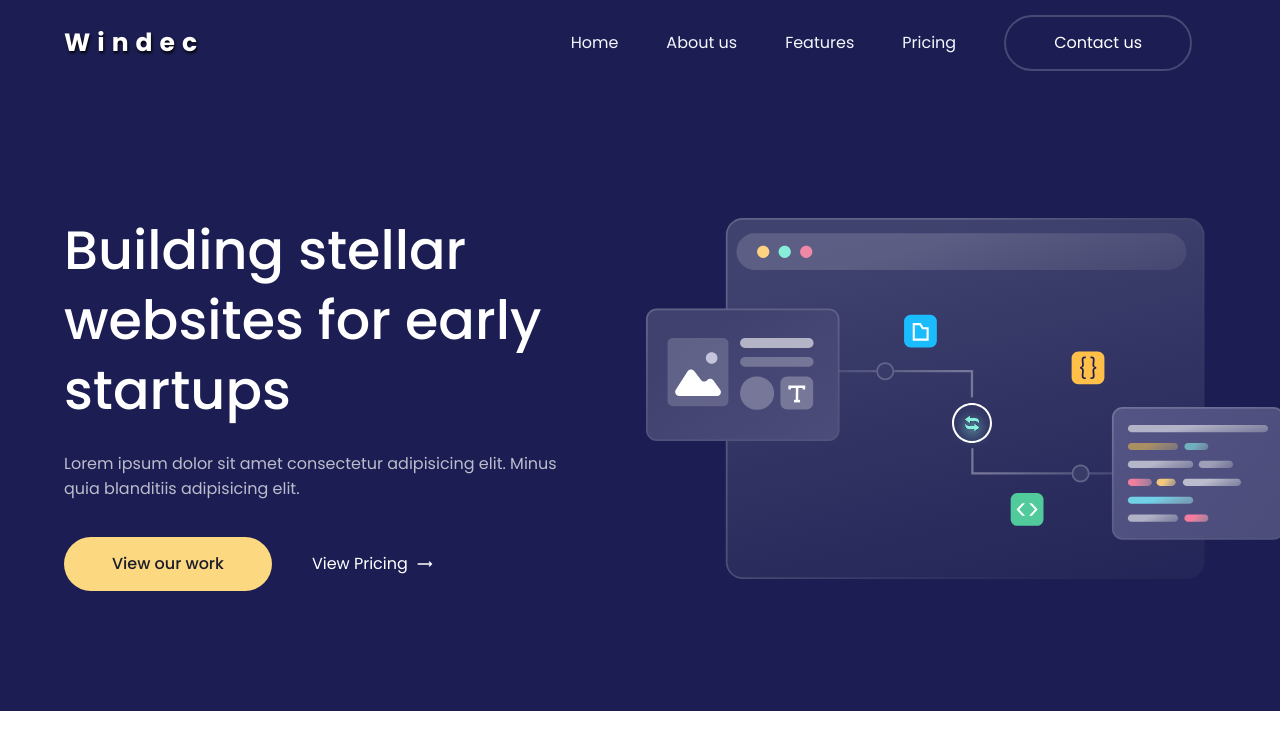
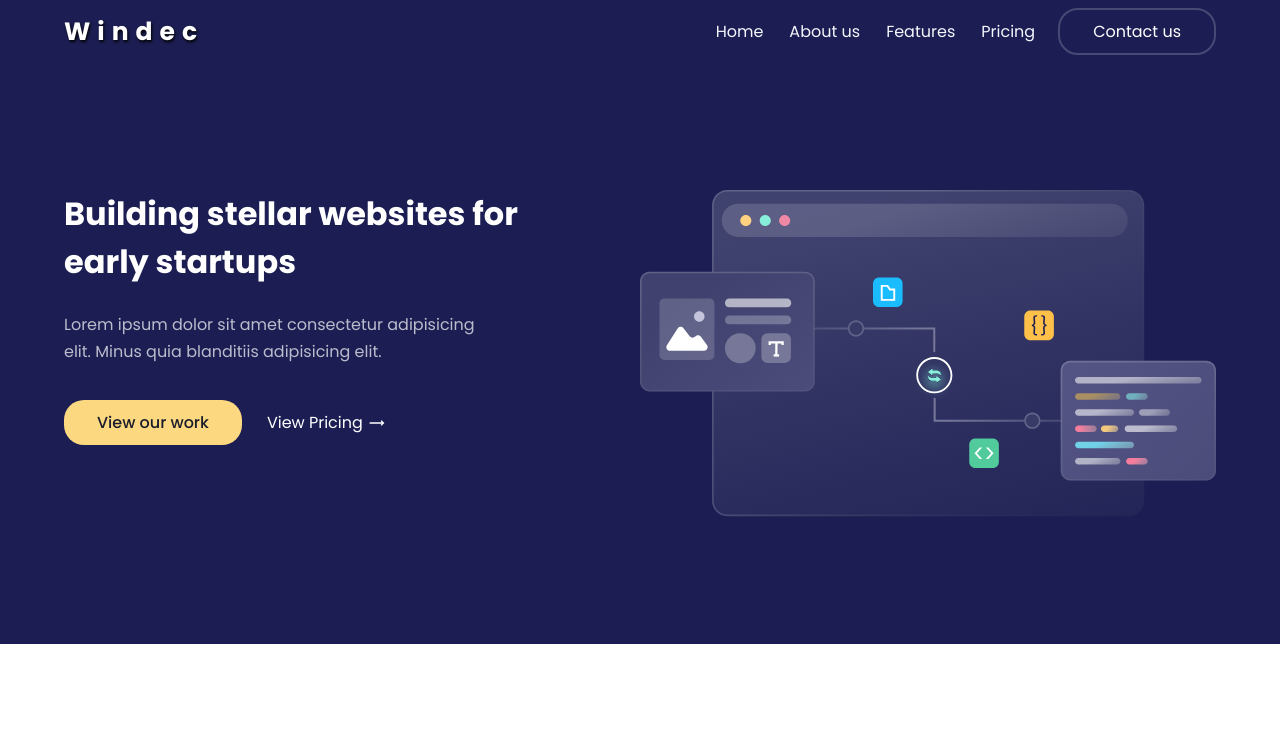
Before and after one commit to Meldy2503/Windec, a React (Create React App) app: page / in a window 1280 px wide. Shown: the top 750 px of the page. Built offline with nearby package versions, Linux system fonts and the light colour scheme.

Commit message:
add media query

```diff
--- a/src/App.js
+++ b/src/App.js
@@ -3,7 +3,7 @@ import { GlobalStyle } from "./components/styles/GlobalStyles";
 import { ThemeProvider } from "styled-components";
 import Navbar from "./components/Navbar/Navbar";
 import { BrowserRouter  as Router } from "react-router-dom";
-import LandingPage from "./components/HomePage/LandingPage";
+import LandingPage from "./components/HomePage/LandingPage/LandingPage";
 
 
 const theme = {
--- a/src/components/HomePage/LandingPage.js
+++ b/src/components/HomePage/LandingPage/LandingPage.js
@@ -1,8 +1,8 @@
 import React from 'react';
 import { MainContainer, ContentContainer, LeftContent, RightContent  } from "./LandingPageStyled";
-import { Button } from "../styles/ButtonStyled";
+import { Button } from "../../styles/ButtonStyled";
 import { CgArrowLongRight } from "react-icons/cg";
-import img1 from "../images/img1.svg";
+import img1 from "../../images/img1.svg";
 
 
 
@@ -11,9 +11,9 @@ function LandingPage() {
   <MainContainer>
       <ContentContainer>
           <LeftContent>
-              <h2>
+              <h1>
                  Building stellar websites for early startups
-              </h2>
+              </h1>
               <p>
                   Lorem ipsum dolor sit amet consectetur adipisicing elit. Minus quia blanditiis adipisicing elit.
               </p>
--- /dev/null
+++ b/src/components/HomePage/LandingPage/LandingPageStyled.js
@@ -0,0 +1,85 @@
+import styled from "styled-components";
+
+export const MainContainer = styled.div`
+   background-color: ${({theme}) => theme.colors.primary2};
+   color: #fff;
+   width: 100%;
+`;
+
+export const ContentContainer = styled.div`
+   max-width: 120rem;
+   width: 90%;
+   display: flex;
+   justify-content: space-between;
+   margin: 0 auto;
+   padding-top: 19rem;
+   padding-bottom: 12rem;
+
+   @media screen and (max-width: ${({theme}) => theme.mediaQuery.mobile}) {
+      padding-top: 15rem;
+  }
+`;
+
+export const LeftContent = styled.div`
+  display: flex;
+  flex-direction: column;
+  width: 45%;
+
+  @media screen and (max-width: ${({theme}) => theme.mediaQuery.mobile}) {
+     width: 90%;
+  }
+
+  h1 {
+     line-height: 1.5;
+  }
+
+  p {
+     width: 85%;
+     font-weight: 400;
+     line-height: 1.7;
+     margin-top: 2.5rem;
+     opacity: 0.7;
+  }
+
+  span {
+     display: flex;
+     align-items: center;
+     flex-direction: row;
+     margin-top: 3.5rem;
+     font-weight: 500;
+
+     @media screen and (max-width: ${({theme}) => theme.mediaQuery.mobile}) {
+     flex-wrap: wrap;
+      }
+
+     li {
+        display: flex;
+        align-items: center;
+        list-style: none;
+        padding-left: 2.5rem;
+
+        @media screen and (max-width: 396px) {
+        margin-top: 2.3rem;
+      }
+     }
+
+     li a {
+        text-decoration: none;
+        color: #fff;
+        font-weight: 400;
+        padding-right: .6rem;
+
+     }}
+`;
+
+export const RightContent = styled.div`
+  width: 50%;
+
+  img {
+  max-width: 100%;
+  }
+
+  @media screen and (max-width: ${({theme}) => theme.mediaQuery.mobile}) {
+      display: none;
+  }
+`;
--- a/src/components/HomePage/LandingPageStyled.js
+++ /dev/null
@@ -1,75 +0,0 @@
-import styled from "styled-components";
-
-export const MainContainer = styled.div`
-   background-color: ${({theme}) => theme.colors.primary2};
-   color: #fff;
-
-
-
-`;
-
-export const ContentContainer = styled.div`
-   max-width: 120rem;
-   width: 90%;
-   display: flex;
-   align-items: center;
-   justify-content: space-between;
-   margin: 0 auto;
-
-
-`;
-export const LeftContent = styled.div`
-  display: flex;
-  flex-direction: column;
-  margin-top: 21.5rem;
-  margin-bottom: 12rem;
-
-  h2 {
-     width: 58.2rem;
-     font-weight: 500;
-     font-size: 5.4rem;
-     line-height: 1.3;
-
-  }
-  p {
-     width: 52rem;
-     font-weight: 400;
-     line-height: 1.6;
-     margin-top: 2.5rem;
-     opacity: 0.7;
-  }
-
-  span {
-     display: flex;
-     align-items: center;
-     flex-direction: row;
-     margin-top: 3.5rem;
-     font-weight: 500;
-
-
-
-     li {
-        display: flex;
-        align-items: center;
-        list-style: none;
-        padding-left: 2.5em;
-     }
-
-     li a {
-        text-decoration: none;
-        color: #fff;
-        font-weight: 400;
-        padding-right: .6em;
-
-     }
-
-
-  }
-
-`;
-export const RightContent = styled.div`
-margin-top: 21.5rem;
-
-  margin-bottom: 12rem;
-
-`;
--- a/src/components/Navbar/Navbar.js
+++ b/src/components/Navbar/Navbar.js
@@ -1,5 +1,5 @@
 import React from 'react';
-import { NavContainer, Nav, NavTitle, MenuIcon } from "../Navbar/NavbarStyled";
+import { NavContainer, Nav, NavTitle, MenuIcon, Div } from "../Navbar/NavbarStyled";
 import { Button } from "../styles/ButtonStyled";
 import { Link } from "react-router-dom";
 import { FaBars } from "react-icons/fa";
@@ -15,12 +15,8 @@ function Navbar() {
 
   return (
   <NavContainer>
-
-
       <Nav>
-
            <NavTitle>Windec</NavTitle>
-
            <ul className={onIconClick ? 'openMenu' : 'closeMenu' }>
                 <li>
                     <Link onClick={closeMenuLink} to="/">Home</Link>
@@ -34,27 +30,26 @@ function Navbar() {
                 <li>
                     <Link onClick={closeMenuLink} to="/">Pricing</Link>
                 </li>
-          <div>
+                <Div>
                     <Button
                        border= "2px solid #F4F6FC33"
                        bgc= "#1C1E53"
                        color= "#fff"
                        bgh= "#1C1E53"
                        bh= " 2px solid #fff"
-          margin= "0 1.5em"
                        onClick={closeMenuLink}
                     >Contact us</Button>
-          </div>
+                </Div>
             </ul>
 
         <MenuIcon onClick={handleClick}>
             { onIconClick ? <AiOutlineClose /> : <FaBars /> }
         </MenuIcon>
+    </Nav>
+</NavContainer>
+  )}
 
-        </Nav>
 
-  </NavContainer>
-  )
-}
+
 
 export default Navbar;
--- a/src/components/Navbar/NavbarStyled.js
+++ b/src/components/Navbar/NavbarStyled.js
@@ -5,8 +5,6 @@ export const NavContainer = styled.div`
   background-color: ${({theme}) => theme.colors.primary2};
   position: fixed;
   height: 7.1rem;
-
-
 `;
 
 export const Nav = styled.nav`
@@ -19,14 +17,12 @@ export const Nav = styled.nav`
   align-items: center;
   justify-content: space-between;
   position: relative;
-  margin-top: .5em;
-
+  margin-top: .5rem;
 
   .openMenu {
     display: none;
 
-
-    @media screen and (max-width: ${({theme}) => theme.mediaQuery.tablet}) {
+    @media screen and (max-width: ${({theme}) => theme.mediaQuery.mobile}) {
       display: flex;
       flex-direction: column;
       background-color: ${({theme}) => theme.colors.primary2};
@@ -35,8 +31,6 @@ export const Nav = styled.nav`
       right: -10%;
       width: 60%;
       height: 100vh;
-
-
     }
   }
 
@@ -45,88 +39,76 @@ export const Nav = styled.nav`
       align-items: center;
       justify-content: space-between;
 
-
-
-
-      @media screen and (max-width: ${({theme}) => theme.mediaQuery.tablet}) {
+      @media screen and (max-width: ${({theme}) => theme.mediaQuery.mobile}) {
       display: flex;
       flex-direction: column;
       position: absolute;
       top: 6.2rem;
       left: -100%;
-
-
-
     }
   }
 
   li {
     list-style: none;
-    padding: 1.4em 1.5em;
+    margin: 1.4rem 1.3rem;
+
+    @media screen and (max-width: ${({theme}) => theme.mediaQuery.tablet}) {
+      margin: 1.4rem 1rem;
+    }
   }
 
   li a {
     text-decoration: none;
     color: ${({theme}) => theme.colors.tetiary1};
 
-
     &:hover {
       border-bottom: 2px solid ${({theme}) => theme.colors.tetiary1};
-      padding-bottom: .2em;
+      padding-bottom: .2rem;
     }
 
-      @media screen and (max-width: ${({theme}) => theme.mediaQuery.tablet}) {
-
+      @media screen and (max-width: ${({theme}) => theme.mediaQuery.mobile}) {
         text-align: left;
         border-bottom: 1px solid ${({theme}) => theme.colors.tetiary1};
         display: block;
-        margin-bottom: .5em;
+        margin-bottom: .5rem;
 
         &:hover {
            color: ${({theme}) => theme.colors.secondary1};
-
-
-       }
-
        }
      }
-
+  }
 `;
-
+export const Div = styled.div`
+  margin-left: 1rem;
+`
 
 export const NavTitle = styled.h3`
      letter-spacing: .7rem;
      text-shadow: .1rem .2rem .3rem #000;
      font-size: 2.5rem;
 
- @media screen and (max-width: ${({theme}) => theme.mediaQuery.tablet}) {
+ @media screen and (max-width: ${({theme}) => theme.mediaQuery.mobile}) {
       display: block;
       position: absolute;
       top: 0;
       left: 0;
-      transform: translate(22%, 50%);
-
+      transform: translate(1%, 50%);
     }
 `;
 
-
-
 export const MenuIcon = styled.div`
-
    display: none;
 
-    @media screen and (max-width: ${({theme}) => theme.mediaQuery.tablet}) {
+    @media screen and (max-width: ${({theme}) => theme.mediaQuery.mobile}) {
       display: block;
       font-size: 2.5rem;
       position: absolute;
       top: 0;
       right: 0;
-      transform: translate(-120%, 60%);
+      transform: translate(-1%, 45%);
 
       &:hover {
       color: ${({theme}) => theme.colors.secondary1};
        }
     }
-
-
 `;
--- a/src/components/styles/ButtonStyled.js
+++ b/src/components/styles/ButtonStyled.js
@@ -1,38 +1,11 @@
 import styled from "styled-components";
-
-// export const NavButton = styled.a`
-// border-radius: 2em;
-// font-size: 1.6rem;
-// border: 2px solid #F4F6FC33;
-// padding: .7em 3em;
-// margin-left: 1.5em;
-// background-color: ${({theme}) => theme.colors.primary2};;
-// color: #fff;
-
-// &:hover {
-//            border: 2px solid #FFF;
-//        }
-
-// @media screen and (max-width: ${({theme}) => theme.mediaQuery.tablet}) {
-//            border: none;
-//            background-color: transparent;
-//            padding: .8em 3em;
-
-
-
-//            &:hover {
-//            border: none;
-//            color: ${({theme}) => theme.colors.secondary1};
-
-//        }}
-// `;
 
 
 export const Button = styled.a`
-border-radius: 2em;
+border-radius: 2rem;
 font-size: 1.6rem;
 border: ${({border}) => border || "none"};
-padding: ${({padding}) => padding || ".9em 3em"};
+padding: ${({padding}) => padding || "1rem 3.3rem"};
 background-color: ${({bgc}) => bgc || "#FCD980"};
 color: ${({color}) => color || "#1B1C2B"};
 margin: ${({margin}) => margin || "none"};
```
Lines whose indentation alone changed are shown as unchanged.
